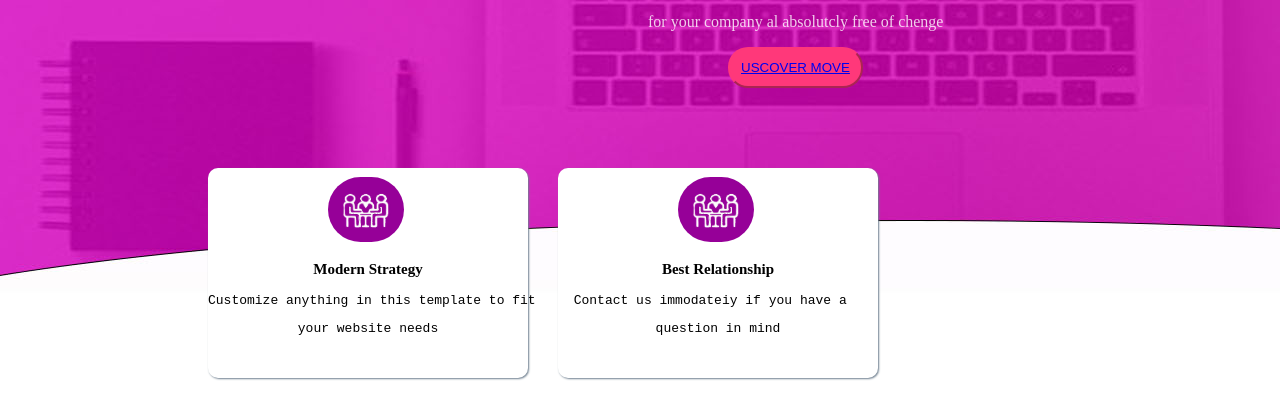
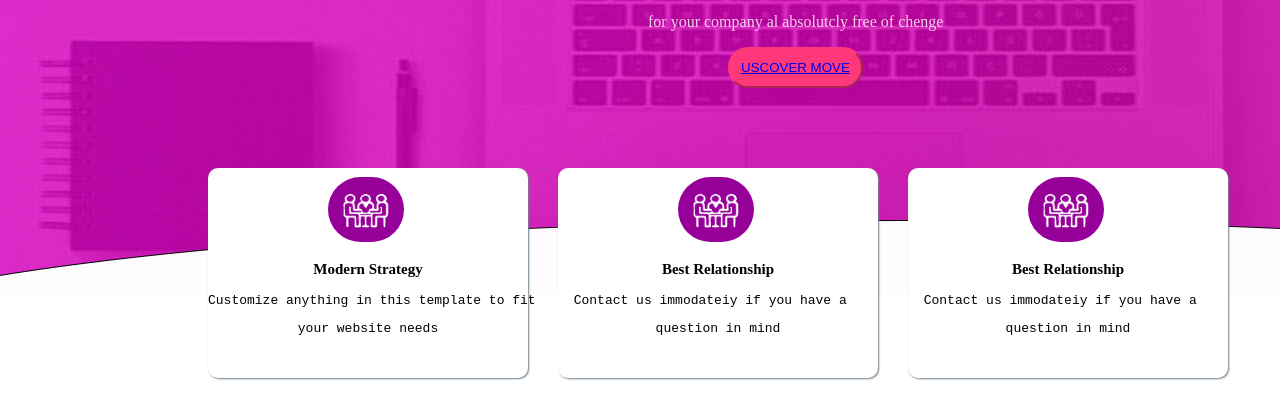
Before and after one commit to minabakhtiari/git.softypinko, a plain HTML site: page index.html in a window 1280 px wide. Shown: the part 344-762 px from the top of the page. Drawn offline with Linux system fonts and the light colour scheme.

Commit message:
added box3

```diff
--- a/index.html
+++ b/index.html
@@ -230,5 +230,15 @@
         <pre id="p2-2">question in mind</pre>
     </div>
 
+
+
+    <div class="box3" >
+        <img id="go" src="3nafari.jpg" alt="goftegoo" />
+        <p id="p3">Best Relationship</p>
+        <pre id="p3-2">Contact us immodateiy if you have a  </pre>
+        <pre id="p3-2">question in mind</pre>
+
+    </div>
+
 </body>
 </html>
--- a/style.css
+++ b/style.css
@@ -66,3 +66,36 @@ font-weight:bold;
 }
 #p2-2{text-align:center;
 }
+
+
+
+
+.box3{ background-color:rgb(255, 255, 255);
+    border-color: white solid 2px;
+    border-radius: 10px;
+    box-shadow:  slategrey 1px  1px  2px  ;
+    width: 320px;
+    height: 210px;
+position: relative;
+left: 900px;
+bottom:400px;
+
+   }
+.box3:hover{
+    background-color: rgb(255, 110, 219);
+}
+#go{border-radius:220px;
+   max-width:70%;
+    height:65px;
+    margin-left: 120px;
+margin-top: 9px;
+
+}
+#p3{color: rgb(0, 0, 0);
+    font-size: 15px;
+    text-align: center;
+    font-weight:bold;
+
+}
+#p3-2{text-align:center;
+}
```
